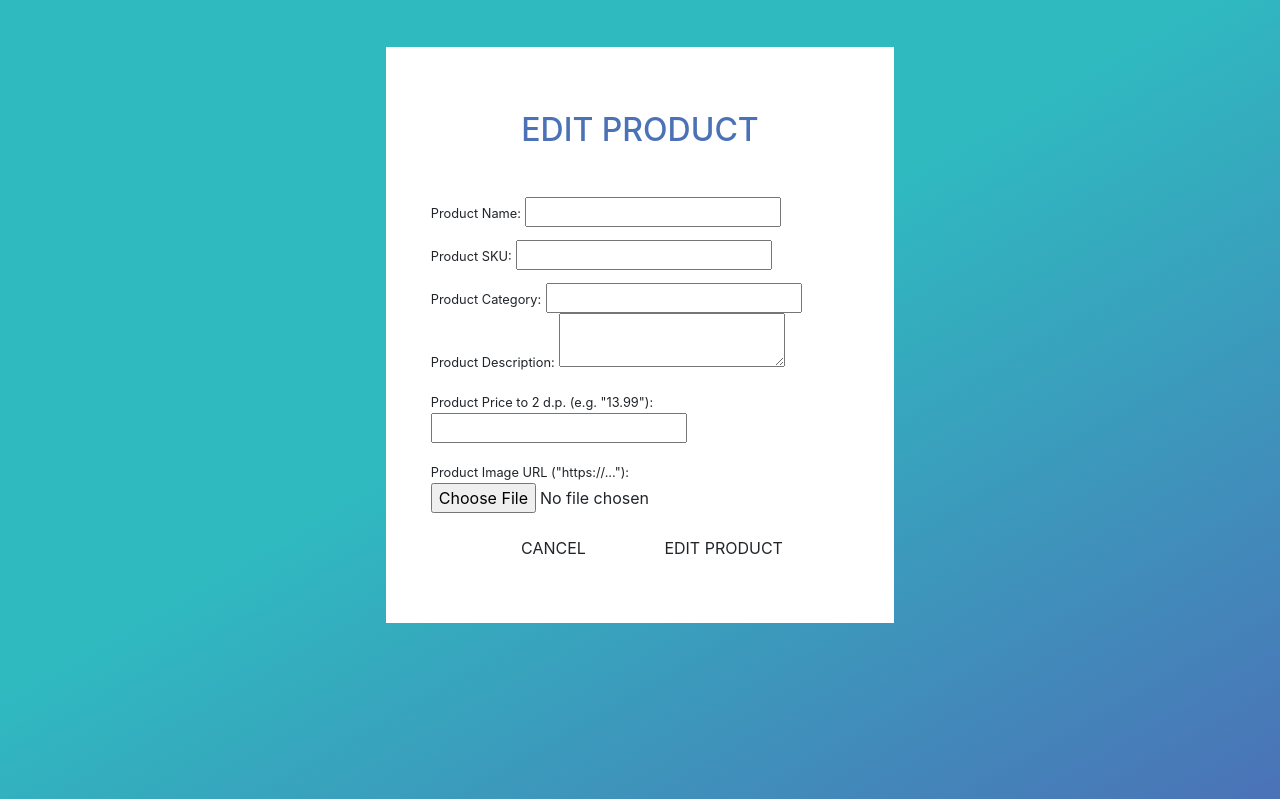
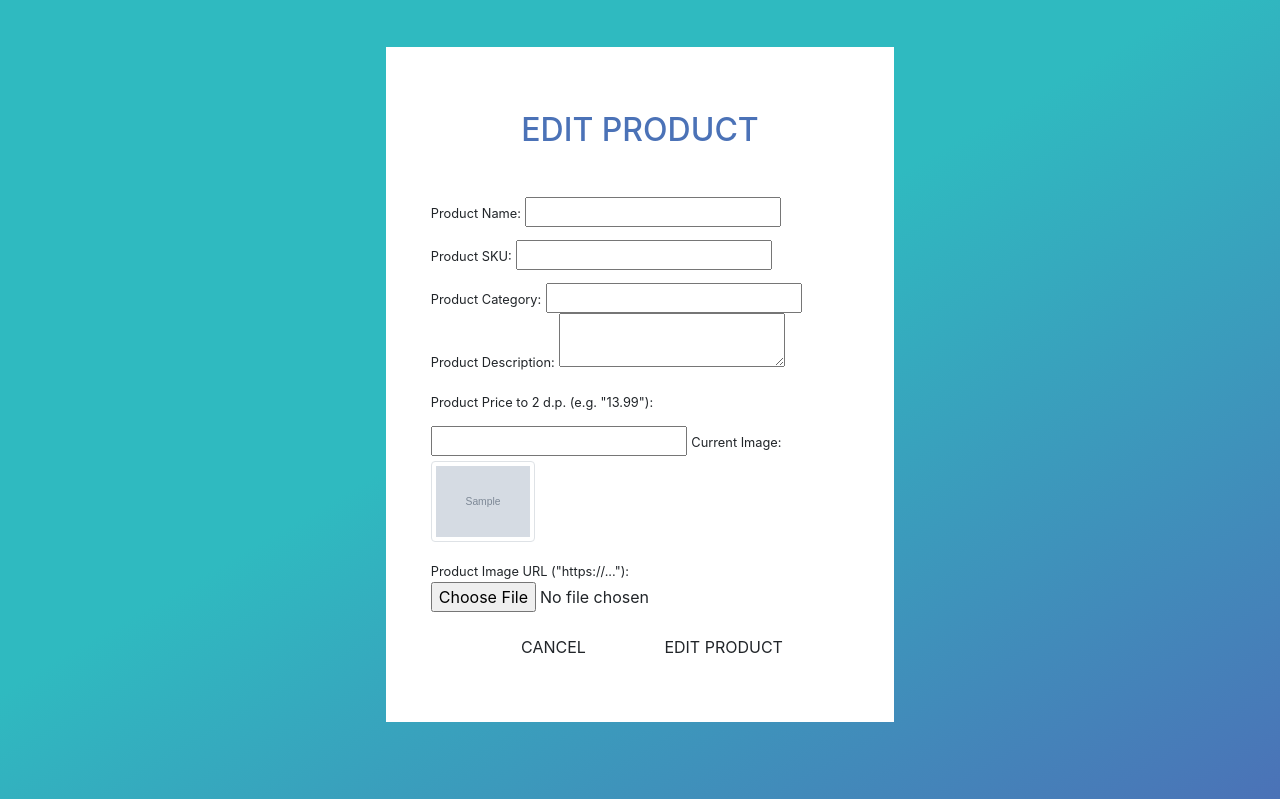
Before and after one commit to devmegan/korcbd, a Django app: template products/templates/products/edit_product.html in a window 1280 px wide. Shown: the part 71-870 px from the top of the page. Run offline with Django 3.2, Linux system fonts and the light colour scheme; the template is opened without the code that fills it: most values are stand-ins (such as "Sample title", 1, 10 or a date in 2020); grey boxes marked "Sample" are stand-in pictures; form fields are guessed from the names that the template uses; some libraries are stand-ins or nearby versions.

Commit message:
added product image thumbnail to edit img template

```diff
--- a/products/templates/products/edit_product.html
+++ b/products/templates/products/edit_product.html
@@ -24,7 +24,9 @@
                         {{ form.description}}
                         <label for="sku" class="mt-3 mb-0"><small>Product Price to 2 d.p. (e.g. "13.99"):</small></label>
                         {{ form.price }}
-                        <label for="sku" class="mt-3 mb-0"><small>Product Image URL ("https://..."):</small></label>
+                        <label for="current_image" class="mt-3 mb-2"><small>Current Image: </small></label>
+                        <img src="{{ product.image_url }}" class="img-thumbnail w-25 d-block" alt="current product image for {{ prodcut.name }}">
+                        <label for="image_url" class="mt-3 mb-0"><small>Product Image URL ("https://..."):</small></label>
                         {{ form.image_url }}
                         </div>
                             <a href="{% url 'products' %}" class="uppercase btn kor-btn-hover colour-cancel rounded-0 px-5 mb-2">Cancel</a>
```
